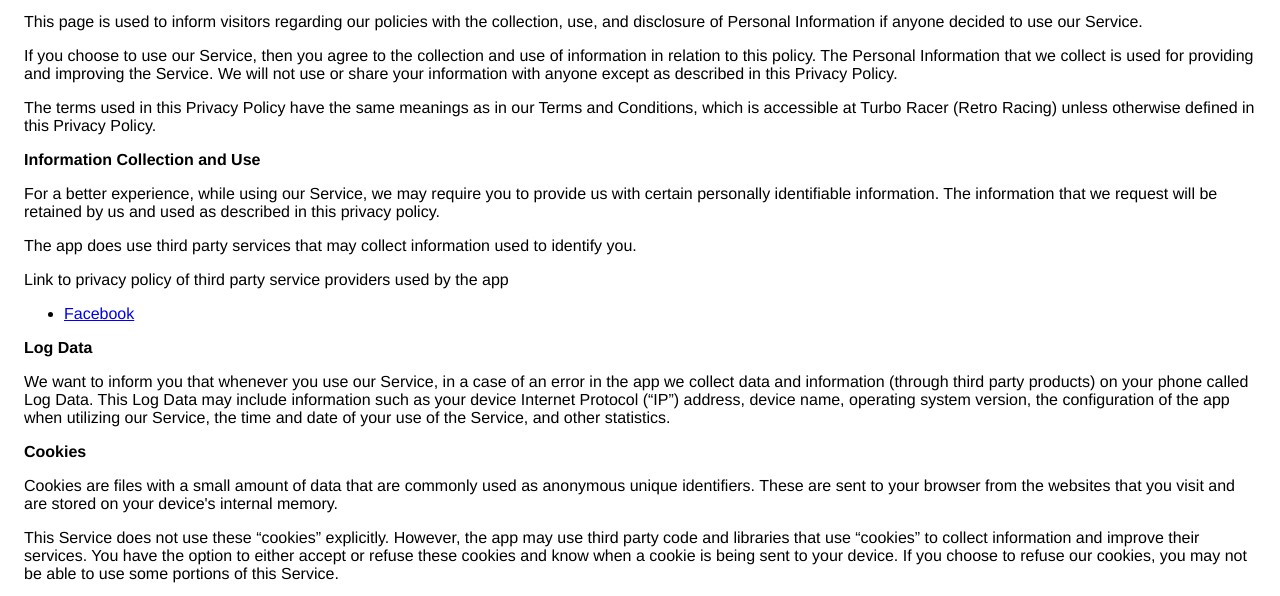
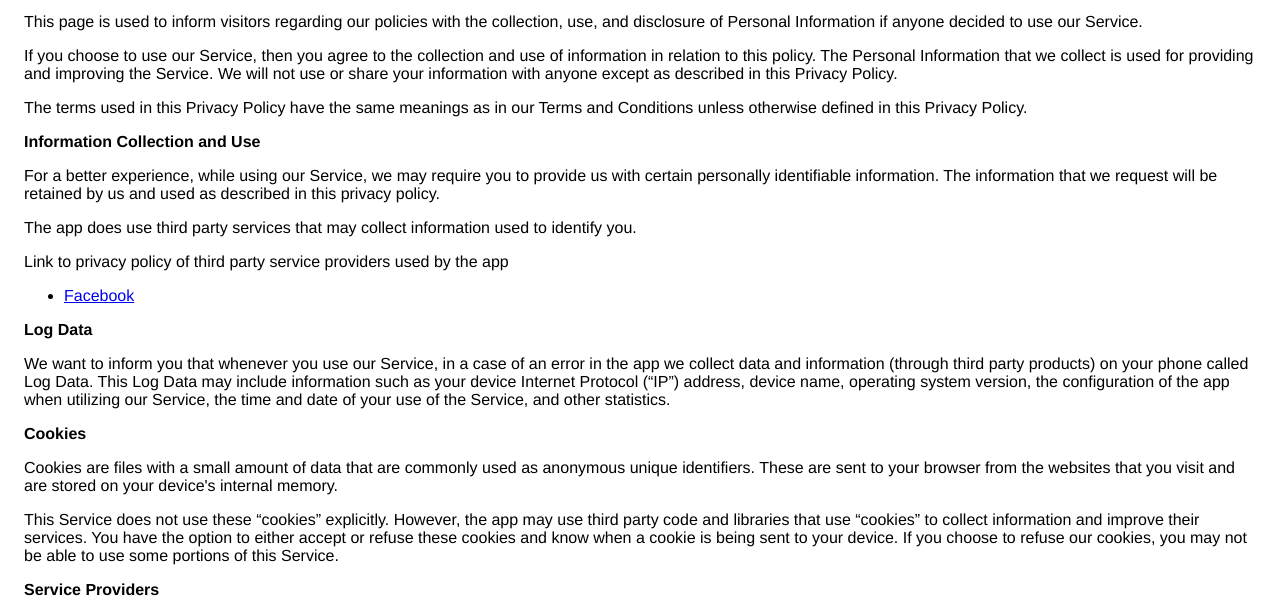
Before and after one commit to nwcki/policy, a plain HTML site: page index.html in a window 1280 px wide. Shown: the part 113-709 px from the top of the page. Drawn offline with Linux system fonts and the light colour scheme.

Commit message:
Update index.html

```diff
--- a/index.html
+++ b/index.html
@@ -27,8 +27,7 @@
                     Policy.
                   </p> <p>
                     The terms used in this Privacy Policy have the same meanings
-                    as in our Terms and Conditions, which is accessible at
-                    Turbo Racer (Retro Racing) unless otherwise defined in this Privacy
+                    as in our Terms and Conditions unless otherwise defined in this Privacy
                     Policy.
                   </p> <p><strong>Information Collection and Use</strong></p> <p>
                     For a better experience, while using our Service,
```
